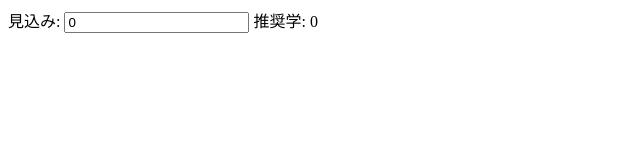
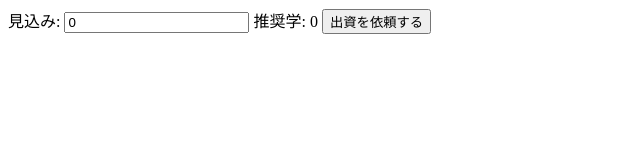
Before and after one commit to shouhei/angular_sample, a plain HTML site: page funding/index.html in a window 1280 px wide. Shown: the whole page, without its empty margins (0-640 px from the left). Drawn offline with nearby package versions, Linux system fonts and the light colour scheme.

Commit message:
use ng-submit

```diff
--- a/funding/controller.js
+++ b/funding/controller.js
@@ -7,5 +7,9 @@ MyAppModule.controller("StartUpController", function($scope) {
     $scope.funding.needed = $scope.funding.startingEstimate * 10;
   }
 
+  $scope.requestFunding = function(){
+    window.alert("もっと顧客を増やしてからにしてください");
+  }
+
   $scope.$watch('funding.startingEstimate',$scope.computeNeeded);
 });
--- a/funding/index.html
+++ b/funding/index.html
@@ -4,9 +4,10 @@
     <title>angular</title>
   </head>
   <body>
-    <form ng-controller="StartUpController">
+    <form ng-submit="requestFunding()" ng-controller="StartUpController">
       見込み: <input ng-model="funding.startingEstimate">
       推奨学: {{ funding.needed }}
+    <button>出資を依頼する</buttton>
     </form>
     <script src="https://ajax.googleapis.com/ajax/libs/angularjs/1.3.9/angular.min.js"></script>
     <script src="controller.js"></script>
```
